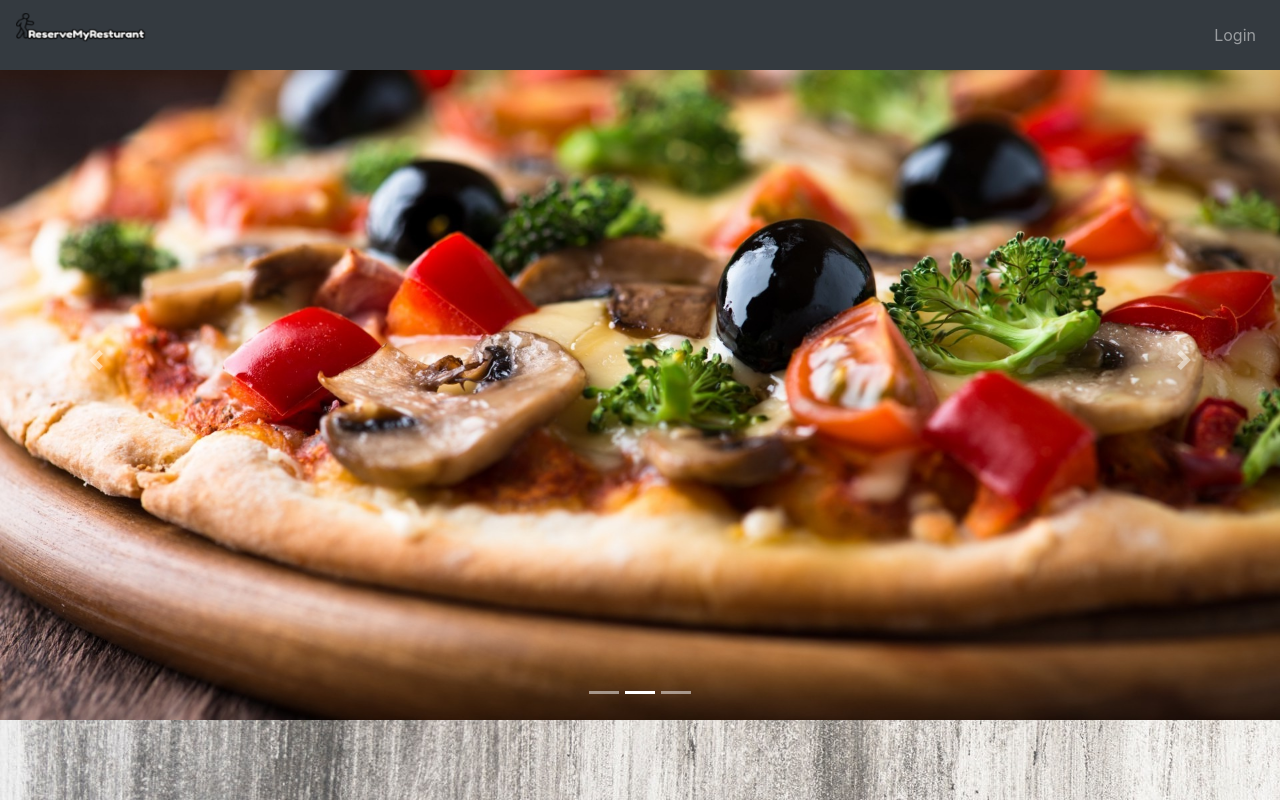
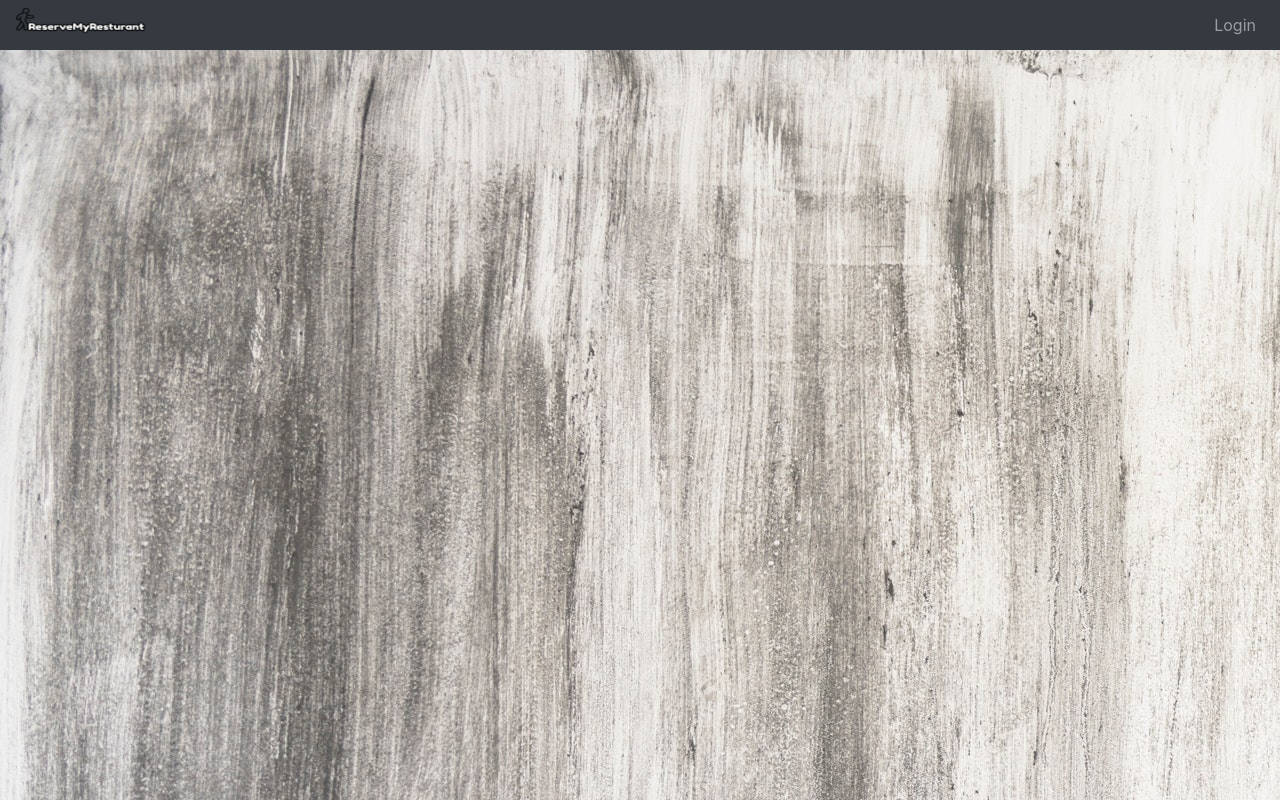
Before and after one commit to dpratt747/react_reserveAresturant, a React app: page / in a window 1280 px wide. Built offline with nearby package versions, Linux system fonts and the light colour scheme; the HTML template or start-up script is replaced by a standard one.

Commit message:
- todo: add api call

```diff
--- a/react-client/src/Components/AuthComponent/LoginModal.jsx
+++ b/react-client/src/Components/AuthComponent/LoginModal.jsx
@@ -1,10 +1,10 @@
 import React, {Component} from 'react';
+import axios from 'axios';
 import history from '../history';
 import ApiCalls from '../Requests/ApiCalls'
 import RegisterModal from './RegisterModal'
 
 class LoginModal extends Component {
-
     constructor(props) {
         super(props);
 
@@ -28,8 +28,8 @@ class LoginModal extends Component {
     handleSubmit() {
         const username = this.state.username;
         const password = this.state.password;
-        // ApiCalls.userLogin(username, password).then()
-        alert(`password: ${password} and username:${username}`);
+        ApiCalls.userLogin(username, password);
+        alert("login");
     }
 
     render() {
@@ -71,7 +71,7 @@ class LoginModal extends Component {
                                     <p style={{fontSize: "14px"}}>
                                         Don't have an account? <code style={{cursor: "pointer"}} data-dismiss="modal"
                                                                      id="closeLogin" data-toggle="modal"
-                                                                     data-target="#registerModal">Click here to
+                                                                     data-target="#registerModal" >Click here to
                                         register</code>
                                     </p>
                                 </div>
@@ -79,7 +79,7 @@ class LoginModal extends Component {
                                 </button>
                             </form>
                             <script>
-                                // Example starter JavaScript for disabling form submissions if there are invalid fields
+                                {/*Disables form submissions if there are invalid fields*/}
                                 (function() {
                                 window.addEventListener('load', function () {
                                     // Fetch all the forms we want to apply custom Bootstrap validation styles to
--- a/react-client/src/Components/AuthComponent/RegisterModal.jsx
+++ b/react-client/src/Components/AuthComponent/RegisterModal.jsx
@@ -1,4 +1,5 @@
 import React, {Component} from 'react';
+import ApiCalls from "../Requests/ApiCalls";
 
 class RegisterModal extends Component {
 
@@ -6,11 +7,11 @@ class RegisterModal extends Component {
         super(props);
 
         this.state = {
-            username: '',
-            password: '',
-            passwordDuplicate: '',
-            email: '',
-            emailDuplicate: ''
+            username: undefined,
+            password: undefined,
+            passwordDuplicate: undefined,
+            email: undefined,
+            emailDuplicate: undefined
         };
 
         this.updateUsernameState = this.updateUsernameState.bind(this);
@@ -41,17 +42,21 @@ class RegisterModal extends Component {
     }
 
     handleSubmit() {
-        const username = this.state.username;
-        const password = this.state.password;
-        // ApiCalls.userLogin(username, password).then()
-        console.info(`state: ${password}`);
+        const {username, password, passwordDuplicate, email, emailDuplicate} = this.state;
+        let allowSubmit = (!(password !== passwordDuplicate || email !== emailDuplicate));
+
+        if(allowSubmit === true) {
+            console.log(allowSubmit);
+            ApiCalls.userRegister(username, password, email);
+        }
+            console.log(allowSubmit);
     }
 
     render() {
         const {username, password, passwordDuplicate, email, emailDuplicate} = this.state;
         return (
             <div className="modal fade" id="registerModal" tabIndex="-1" role="dialog"
-                 aria-labelledby="registerModalLabel" aria-hidden="true">
+                 aria-labelledby="registerModalLabel" aria-hidden="true" style={{overflow: "hidden"}}>
                 <div className="modal-dialog-centered modal-dialog" role="document">
                     <div className="modal-content">
                         <div className="modal-header">
@@ -170,7 +175,7 @@ class RegisterModal extends Component {
                                                 event.preventDefault();
                                                 event.stopPropagation();
                                             }
-                                                form.classList.add('was-validated');
+                                            form.classList.add('was-validated');
                                         }, false);
                                     });
                                 }, false)
--- a/react-client/src/Components/HeaderComponent/NavBar.jsx
+++ b/react-client/src/Components/HeaderComponent/NavBar.jsx
@@ -17,9 +17,9 @@ class NavBar extends Component {
     render() {
         return (
             <div>
-                <nav className="navbar navbar-expand-sm bg-dark navbar-dark fixed-top">
+                <nav className="navbar navbar-expand-sm bg-dark navbar-dark fixed-top" style={{height: "50px"}}>
                     <a className="navbar-brand" onClick={NavBar.returnHome} style={{cursor: "pointer"}}>
-                        <img src={Logo} width="140" height="44"></img>
+                        <img src={Logo} width="140" height="44" style={{paddingTop: "5px"}}></img>
                     </a>
                     <button className="navbar-toggler" type="button" data-toggle="collapse"
                             data-target="#navbarCollapse">
--- a/react-client/src/Components/Main.jsx
+++ b/react-client/src/Components/Main.jsx
@@ -14,35 +14,36 @@ class Main extends Component {
                 width: "100vw",
                 backgroundImage: `url(${Background})`,
             }}>
-                <div className="carousel slide" data-ride="carousel">
-                    <ul className="carousel-indicators">
-                        <li data-target="#demo" data-slide-to="0" className="active"></li>
-                        <li data-target="#demo" data-slide-to="1"></li>
-                        <li data-target="#demo" data-slide-to="2"></li>
-                    </ul>
 
-                    {/*carousel slide show*/}
-                    <div class="carousel-inner">
-                        <div class="carousel-item active">
-                            <img className="d-block img-fluid" src={Wrap} alt="Wrap Image missing"></img>
-                        </div>
-                        <div class="carousel-item">
-                            <img className="d-block img-fluid" src={Pizza} alt="Pizza Image missing"></img>
-                        </div>
-                        <div class="carousel-item">
-                            <img className="d-block img-fluid" src={Sushi} alt="Sushi Image missing"></img>
-                        </div>
-                    </div>
+                {/*<div className="carousel slide" data-ride="carousel">*/}
+                    {/*<ul className="carousel-indicators">*/}
+                        {/*<li data-target="#demo" data-slide-to="0" className="active"></li>*/}
+                        {/*<li data-target="#demo" data-slide-to="1"></li>*/}
+                        {/*<li data-target="#demo" data-slide-to="2"></li>*/}
+                    {/*</ul>*/}
 
-                    {/*Left and right controls*/}
-                    <a class="carousel-control-prev" href="#demo" data-slide="prev">
-                        <span class="carousel-control-prev-icon"></span>
-                    </a>
-                    <a class="carousel-control-next" href="#demo" data-slide="next">
-                        <span class="carousel-control-next-icon"></span>
-                    </a>
+                    {/*/!*carousel slide show*!/*/}
+                    {/*<div class="carousel-inner">*/}
+                        {/*<div class="carousel-item active">*/}
+                            {/*<img className="d-block img-fluid" src={Wrap} alt="Wrap Image missing"></img>*/}
+                        {/*</div>*/}
+                        {/*<div class="carousel-item">*/}
+                            {/*<img className="d-block img-fluid" src={Pizza} alt="Pizza Image missing"></img>*/}
+                        {/*</div>*/}
+                        {/*<div class="carousel-item">*/}
+                            {/*<img className="d-block img-fluid" src={Sushi} alt="Sushi Image missing"></img>*/}
+                        {/*</div>*/}
+                    {/*</div>*/}
 
-                </div>
+                    {/*/!*Left and right controls*!/*/}
+                    {/*<a class="carousel-control-prev" href="#demo" data-slide="prev">*/}
+                        {/*<span class="carousel-control-prev-icon"></span>*/}
+                    {/*</a>*/}
+                    {/*<a class="carousel-control-next" href="#demo" data-slide="next">*/}
+                        {/*<span class="carousel-control-next-icon"></span>*/}
+                    {/*</a>*/}
+
+                {/*</div>*/}
             </div>
         )
     }
--- a/react-client/src/Components/Requests/ApiCalls.jsx
+++ b/react-client/src/Components/Requests/ApiCalls.jsx
@@ -1,10 +1,37 @@
 import React, {Component} from 'react';
+import axios from 'axios';
 
 class ApiCalls extends Component {
 
-    static userLogin(){
-        //https://reactjs.org/docs/faq-ajax.html
-        // return fetch().then(res => res.json())
+    constructor(props) {
+        super(props);
+        this.state.api = "https://localhost:5000";
+    }
+
+
+    //{"userID": null, "userName": "david_username", email="", password": "password" }
+    // {"userID": null, "userName": "david_aaaausername", "email":"aaaa", "password": "password" }
+    static userRegister(username, email, password) {
+        alert("reached api call");
+        const user = {
+            userId: null,
+            userName: username,
+            email: email,
+            password: password
+        };
+
+
+        axios.post("localhost:5000/signup", user).then((res)=> alert(res))
+    }
+
+    static userLogin(username, password) {
+        axios.put(this.api + "/login", {username: username, email: '', password: password})
+            .then(function (response) {
+                console.log(response);
+            })
+            .catch(function (exception) {
+                console.error(exception);
+            });
     }
 
 
```
Also changed, not shown: 1 other file (tests, documents, lock files or other folders).
